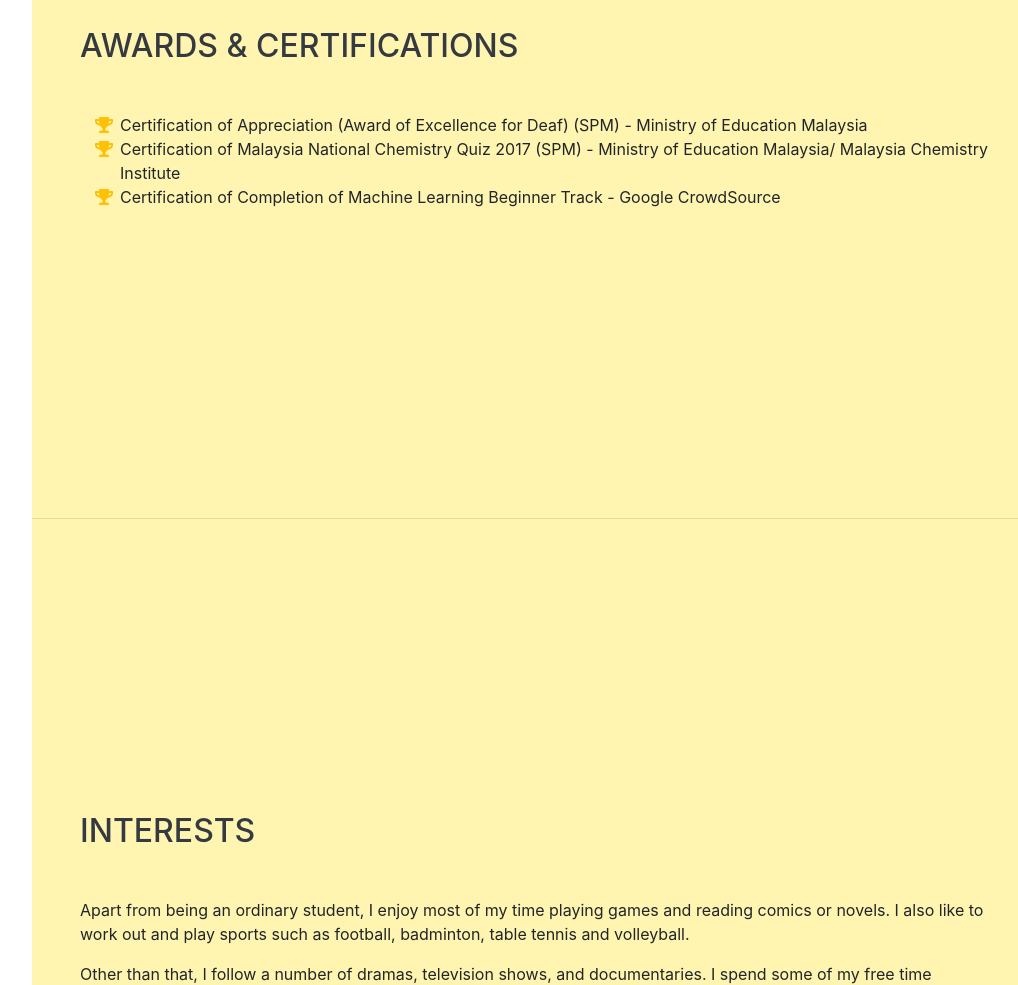
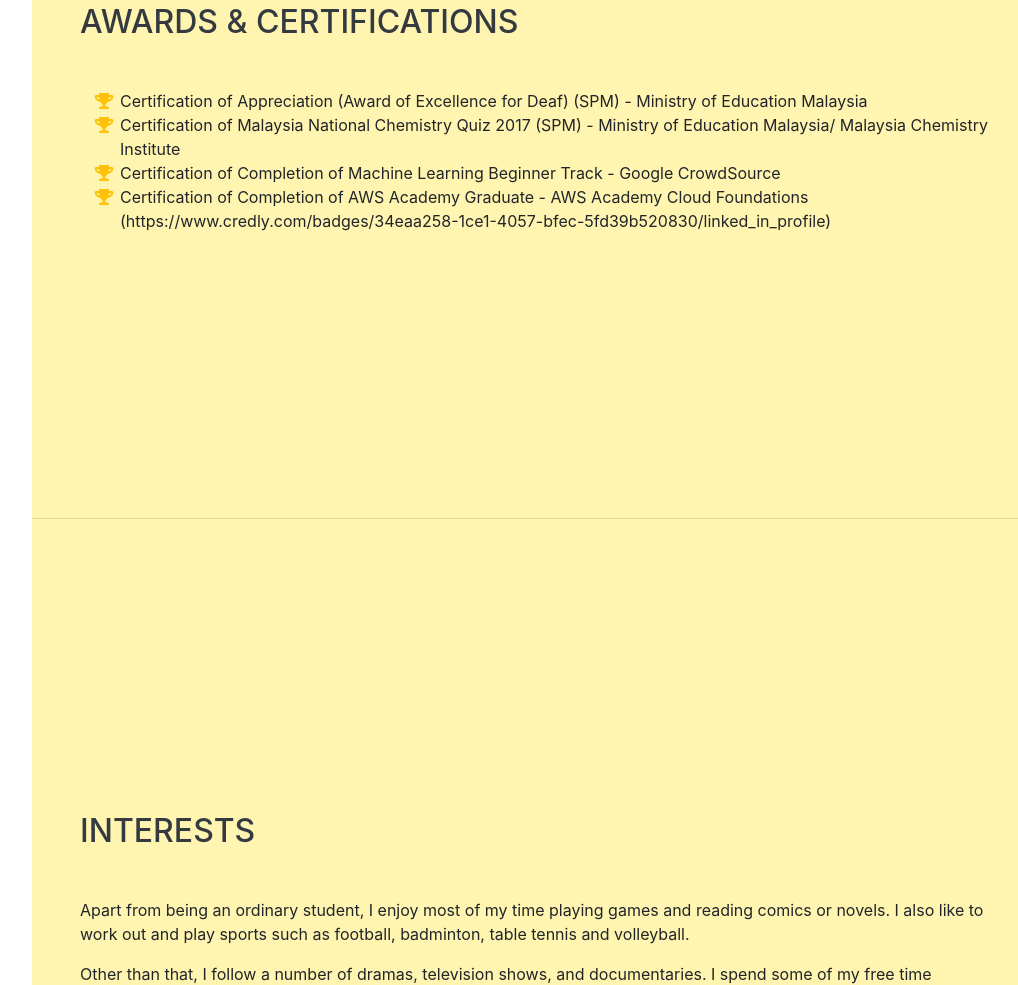
Before and after one commit to ianhtyen/ianyen.github.io, a website with bundled scripts: page index.html in a window 1280 px wide. Shown: the part 4041-5026 px from the top of the page, without its empty margins (240-1258 px from the left). Built offline with nearby package versions, Linux system fonts and the light colour scheme; a web font is replaced by a local one.

Commit message:
Update AWS cert

```diff
--- a/index.html
+++ b/index.html
@@ -274,6 +274,10 @@
             <i class="fa-li fa fa-trophy text-warning"></i>
             Certification of Completion of Machine Learning Beginner Track - Google CrowdSource
           </li>
+          <li>
+            <i class="fa-li fa fa-trophy text-warning"></i>
+            Certification of Completion of AWS Academy Graduate - AWS Academy Cloud Foundations (https://www.credly.com/badges/34eaa258-1ce1-4057-bfec-5fd39b520830/linked_in_profile)
+          </li>
         </ul>
       </div>
     </section>
```
